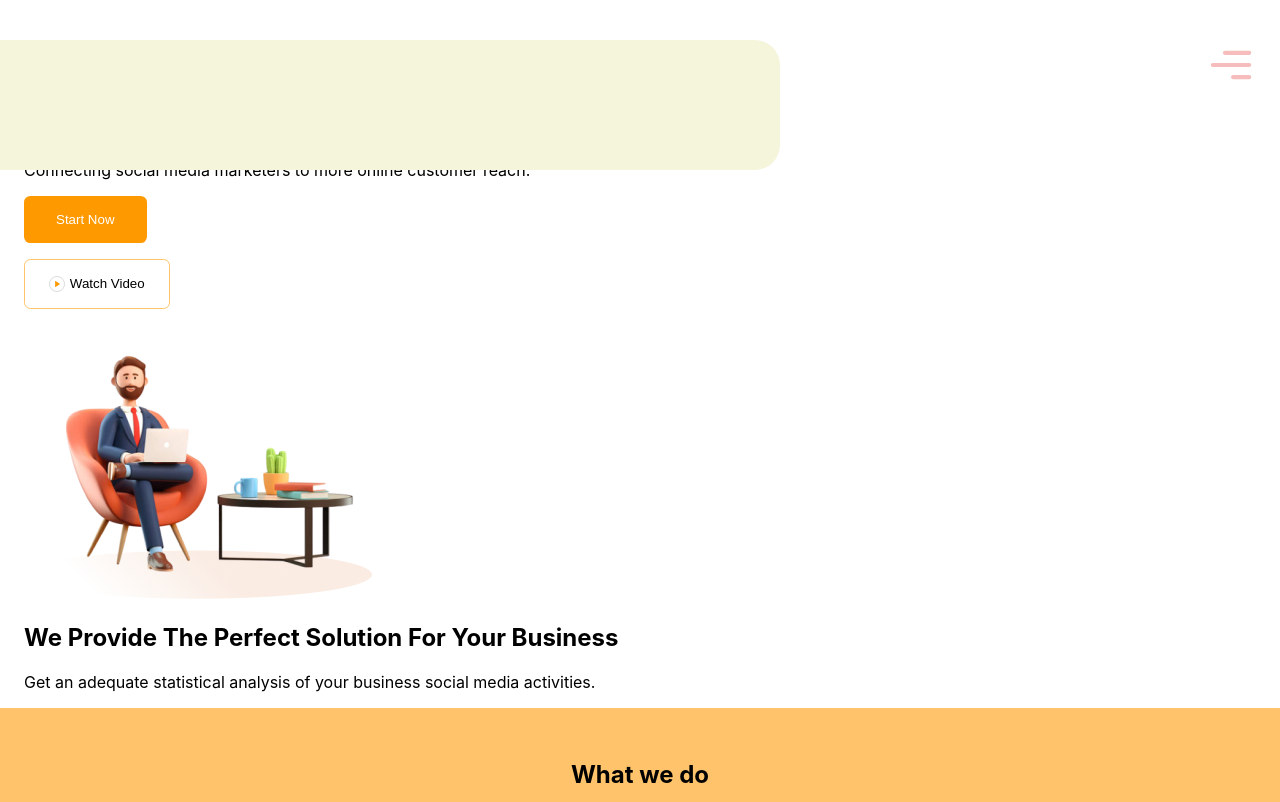
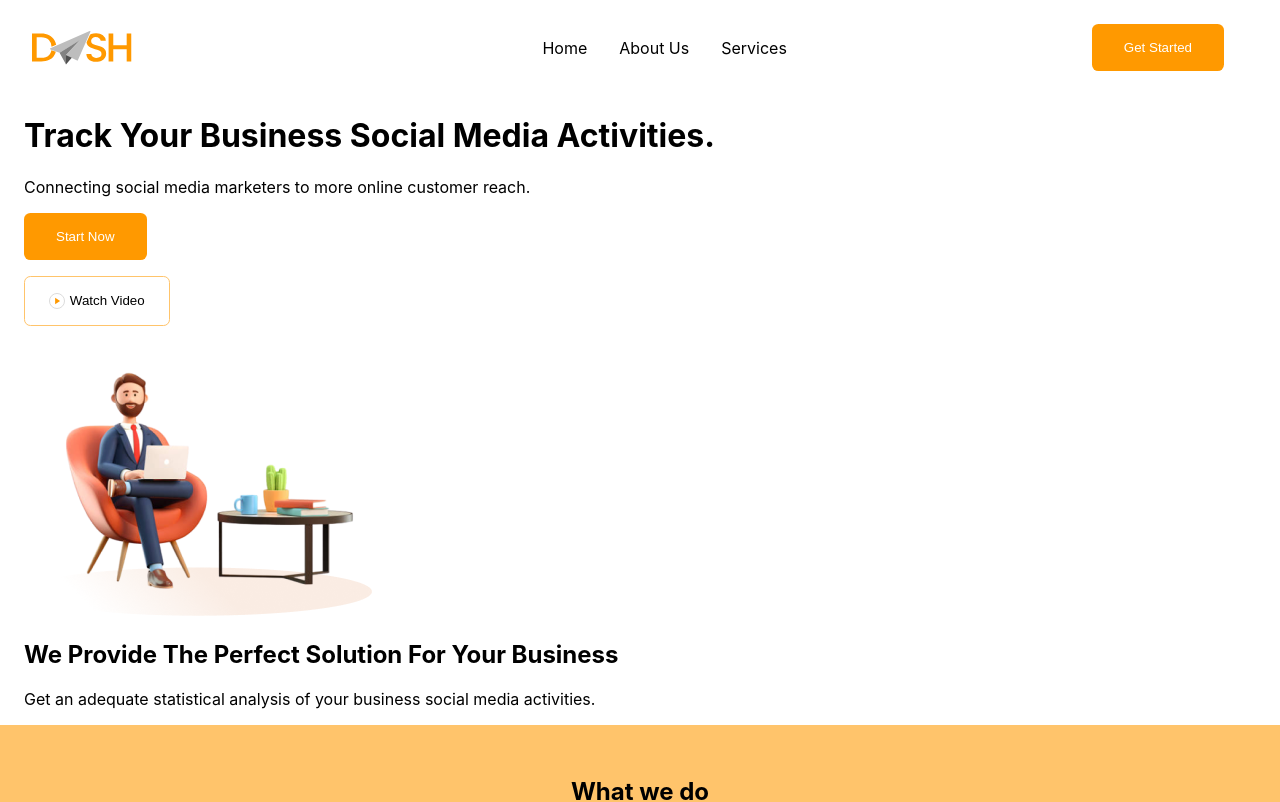
Before and after one commit to t-bello7/dash, a Next.js app: page / in a window 1280 px wide. Shown: the top 802 px of the page. Built offline with nearby package versions, Linux system fonts and the light colour scheme.

Commit message:
make navbar responsive

```diff
--- a/component/Header.js
+++ b/component/Header.js
@@ -48,7 +48,7 @@ const Header = () => {
         ))
         }
       </ul>
-      <button type="button">Get Started</button>
+      <button type="button" className='btn-primary'>Get Started</button>
     </nav>
   </header>
   )
--- a/styles/Header.module.css
+++ b/styles/Header.module.css
@@ -1,11 +1,3 @@
-.nav__container {
-  /* margin-block: 1.5rem; */
-}
-
-.nav__link {
-  /* background-color: black; */
-}
-
 .nav__logo {
   width: 100px;
   margin-top: 5vh;
@@ -43,3 +35,36 @@
   transform: translateX(0);
   transition: transform 0.25s ease-in-out;
 }
+
+
+@media (min-width: 769px) {
+  .nav__container {
+    display: flex;
+    justify-content: space-between;
+    margin-inline: 2rem;
+  }
+
+  .nav__toggle{
+    display: none;
+  }
+
+  .nav__bar{
+    position: static;
+    transform: translateX(0);
+    display: flex;
+    justify-content: space-between;
+    background: none;
+    width: 60%;
+  }
+
+  .nav__bar > :first-child {
+    display: flex;
+    justify-content: space-between;
+    align-items: center;
+    gap: 2rem ;
+  }
+  .nav__logo {
+    width: 100px;
+    margin:0 ;
+  }
+}
```
